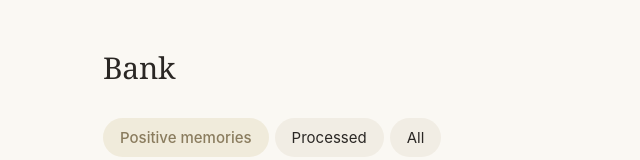
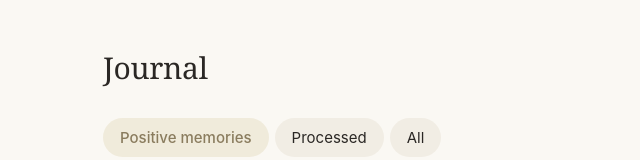
Before and after one commit to butterfiinger/CBTJournal, a React (Vite) app: page /bank in a window 1280 px wide. Both pictures are taken after a click on the button "Skip". Shown: the top 160 px of the page, without its empty margins (319-959 px from the left). Built offline with nearby package versions, Linux system fonts and the light colour scheme.

Commit message:
Update Bank.jsx

```diff
--- a/src/pages/Bank.jsx
+++ b/src/pages/Bank.jsx
@@ -46,7 +46,7 @@
   return (
     <div className="app-content fade-in">
       <div className="page-header">
-        <h1 className="page-title">Bank</h1>
+        <h1 className="page-title">Journal</h1>
       </div>
 
       <div style={{ display: 'flex', gap: '6px', marginTop: 'var(--space-4)', marginBottom: 'var(--space-3)' }}>
```
